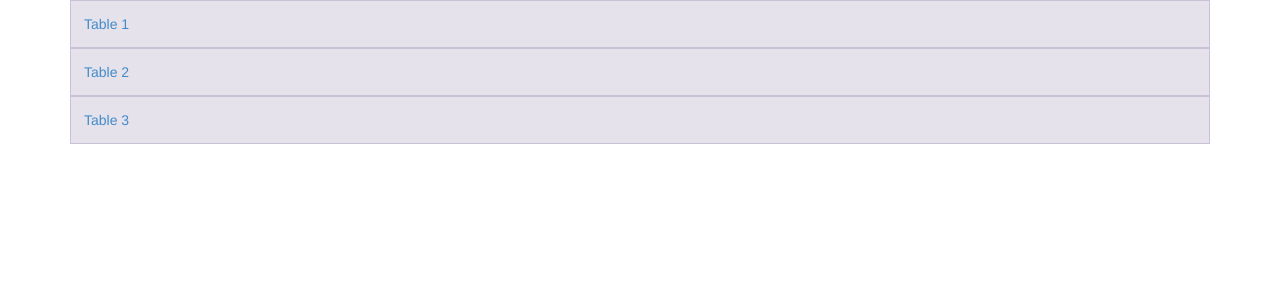
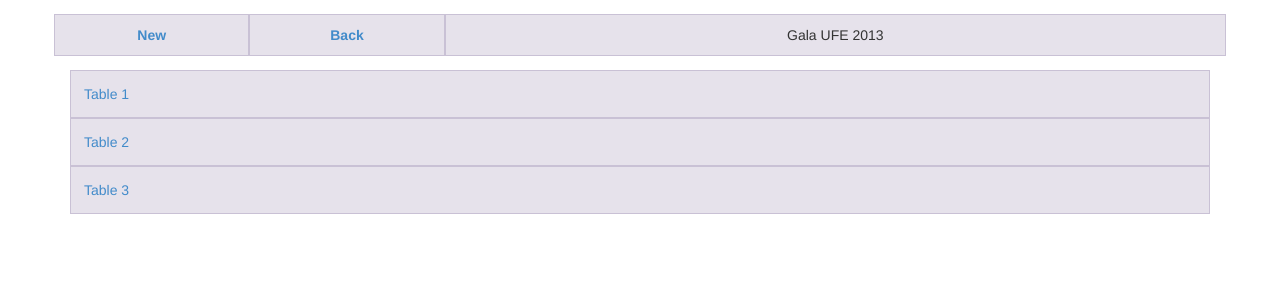
Before and after one commit to BrunoChauvet/silent-auction, a Rails app: page /user_groups in a window 1280 px wide. Shown: the top 300 px of the page. Run offline with Rails 7, Linux system fonts and the light colour scheme; style sheets or scripts are compiled from the project's sources.

Commit message:
Added header in ipad interface

```diff
--- a/app/assets/stylesheets/auction.css.scss
+++ b/app/assets/stylesheets/auction.css.scss
@@ -43,6 +43,18 @@
   text-align: center;
 }
 
+span#amount-raised {
+  display: inline-block;
+  width: 200px;
+  font-size: 1.2em;
+}
+
+span#time-left {
+  display: inline-block;
+  width: 200px;
+  font-size: 1.2em;
+}
+
 /* iPad interface */
 
 #tables div {
@@ -54,14 +66,23 @@
   padding: 10px;
 }
 
-span#amount-raised {
-  display: inline-block;
-  width: 200px;
-  font-size: 1.2em;
+div#bidding-header {
+  width: 100%;
+  padding: 4px;
 }
 
-span#time-left {
-  display: inline-block;
-  width: 200px;
-  font-size: 1.2em;
+div#bidding-header div {
+  padding: 10px;
 }
+
+a.start, a.back {
+  display: block;
+  text-decoration: none;
+  text-align: center;
+  font-weight: bold;
+}
+
+span.header-title {
+  display: block;
+  text-align: center;
+}
--- a/app/controllers/items_controller.rb
+++ b/app/controllers/items_controller.rb
@@ -1,6 +1,7 @@
 class ItemsController < ApplicationController
 	def index
     @items = Item.find(:all, order: :id)
+    @user = User.find(params[:user_id])
   end
 
   def show
--- a/app/controllers/preferences_controller.rb
+++ b/app/controllers/preferences_controller.rb
@@ -1,6 +1,10 @@
 class PreferencesController < ApplicationController
 	def index
     @preferences = Preference.find(:all, order: :name)
+  end
+
+  def show
+    render json: Preference.find(params[:id])
   end
 
   def update
--- /dev/null
+++ b/app/views/common/_bidding_header.html.erb
@@ -0,0 +1,7 @@
+<div id="bidding-header" class="container">
+  <div class="row">
+    <div class="col-md-2"><a class="start" href="<%= user_groups_path %>">New</a></div>
+    <div class="col-md-2"><a class="back" href="<%= back_link %>">Back</a></div>
+    <div class="col-md-8"><span class="header-title">Gala UFE 2013</span></div>
+  </div>
+</div>
--- a/app/views/items/index.html.erb
+++ b/app/views/items/index.html.erb
@@ -1,7 +1,9 @@
+<%= render partial: 'common/bidding_header', locals: {back_link: user_group_users_path(user_group_id: @user.user_group.id)} %>
+
 <div id="items" class="container">
   <% @items.each do |item| %>
     <div class="col-md-12">
-      <%= link_to item.name, user_item_path(user_id: params[:user_id], id: item.id) %>
+      <%= link_to "#{item.code} #{item.name}", user_item_path(user_id: params[:user_id], id: item.id) %>
     </div>
   <% end %>
 </div>
--- a/app/views/items/show.html.erb
+++ b/app/views/items/show.html.erb
@@ -1,11 +1,13 @@
+<%= render partial: 'common/bidding_header', locals: {back_link: user_items_path(user_id: @user.id)} %>
+
 <div id="bid" class="container" ng-controller="BidsCtrl" ng-init="init(<%= @user.id =%>, <%= @item.id =%>)">
 
   <div class="row">
-      <div class="col-md-12 bid-user">{{user.first_name}} {{user.last_name}}</div>
+    <div class="col-md-12 bid-user">{{user.title}} {{user.first_name}} {{user.last_name}}</div>
   </div>
 
   <div class="row">
-      <div class="col-md-12 bid-item">{{item.name}}</div>
+    <div class="col-md-12 bid-item">{{item.code}} {{item.name}}</div>
   </div>
 
   <div class="row">
--- a/app/views/user_groups/index.html.erb
+++ b/app/views/user_groups/index.html.erb
@@ -1,3 +1,5 @@
+<%= render partial: 'common/bidding_header', locals: {back_link: user_groups_path} %>
+
 <div id="tables" class="container">
   <% @user_groups.each do |user_group| %>
     <div class="col-md-12">
--- a/app/views/users/index.html.erb
+++ b/app/views/users/index.html.erb
@@ -1,3 +1,5 @@
+<%= render partial: 'common/bidding_header', locals: {back_link: user_groups_path} %>
+
 <div id="users" class="container">
   <% @users.each do |user| %>
     <div class="col-md-12">
```
Also changed, not shown: app/views/auction/index.html.erb (+5 -4 lines). Lines whose indentation alone changed are shown as unchanged.
